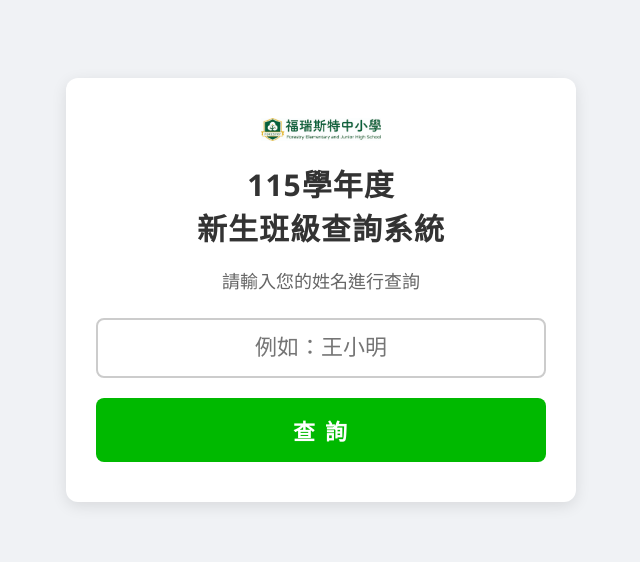
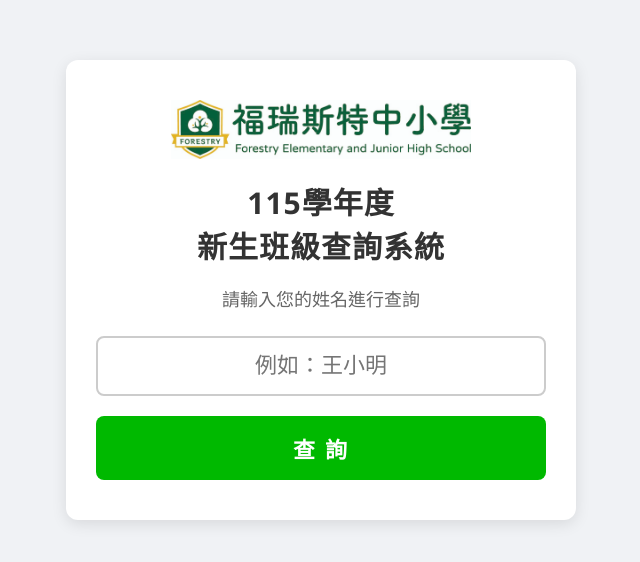
Before and after one commit to Forestry-school/115New-Student-Roster, a plain HTML site: page index.html in a window 1280 px wide. Shown: the part 110-672 px from the top of the page, without its empty margins (319-959 px from the left). Drawn offline with Linux system fonts and the light colour scheme.

Commit message:
Update index.html

```diff
--- a/index.html
+++ b/index.html
@@ -28,7 +28,7 @@
 
         /* 校徽的樣式 */
         .school-logo {
-            width: 120px; /* 如果覺得太大或太小，可以改這個數字 */
+            width: 300px; /* 如果覺得太大或太小，可以改這個數字 */
             height: auto;
             margin-bottom: 15px;
         }
```
